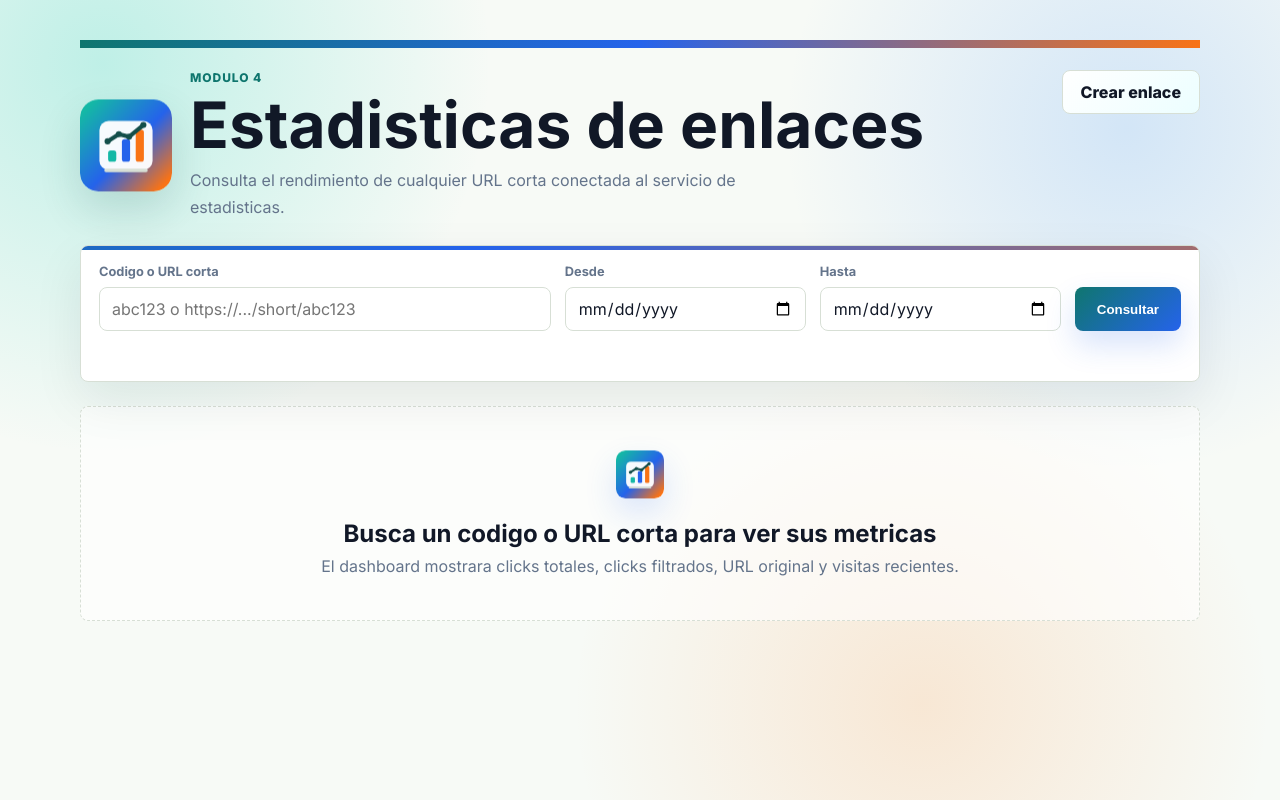
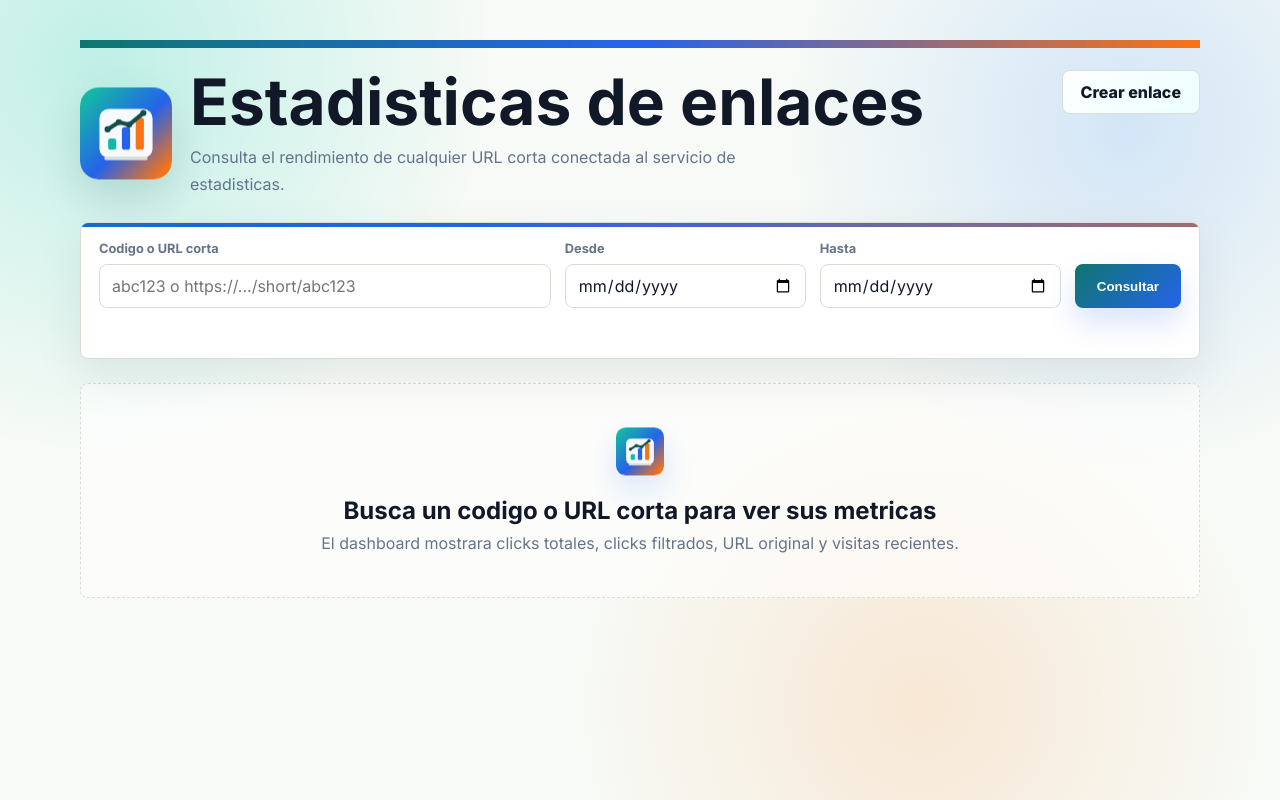
Before and after one commit to brayannu123/frontend-stats, a website: page public/index.html in a window 1280 px wide. Drawn offline with Linux system fonts and the light colour scheme.

Commit message:
feat: remove redundant eyebrow text from brand heading in index.html

```diff
--- a/public/index.html
+++ b/public/index.html
@@ -17,7 +17,6 @@
         <div class="brand-heading">
           <img class="brand-logo" src="brand-stats.svg" alt="Logo Estadisticas de enlaces" />
           <div>
-            <p class="eyebrow">Modulo 4</p>
             <h1>Estadisticas de enlaces</h1>
             <p class="subtitle">Consulta el rendimiento de cualquier URL corta conectada al servicio de estadisticas.</p>
           </div>
```
